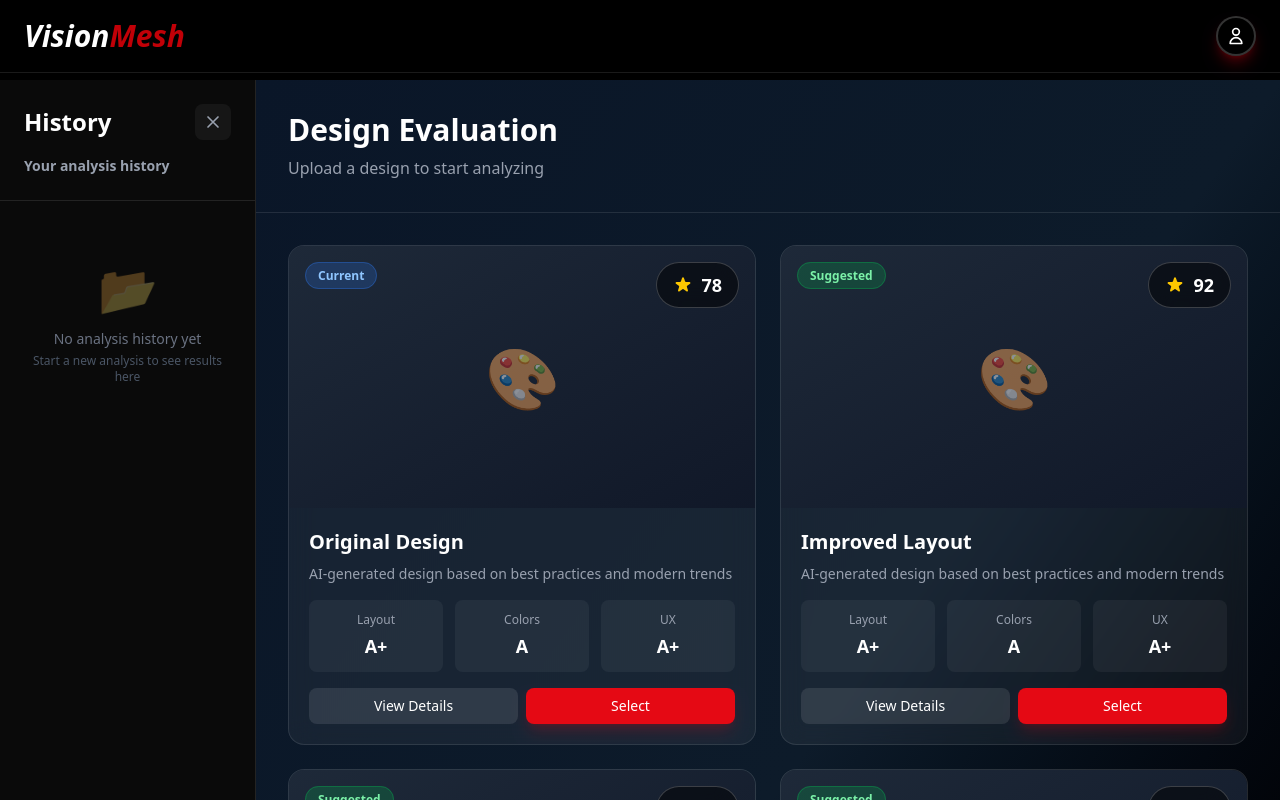
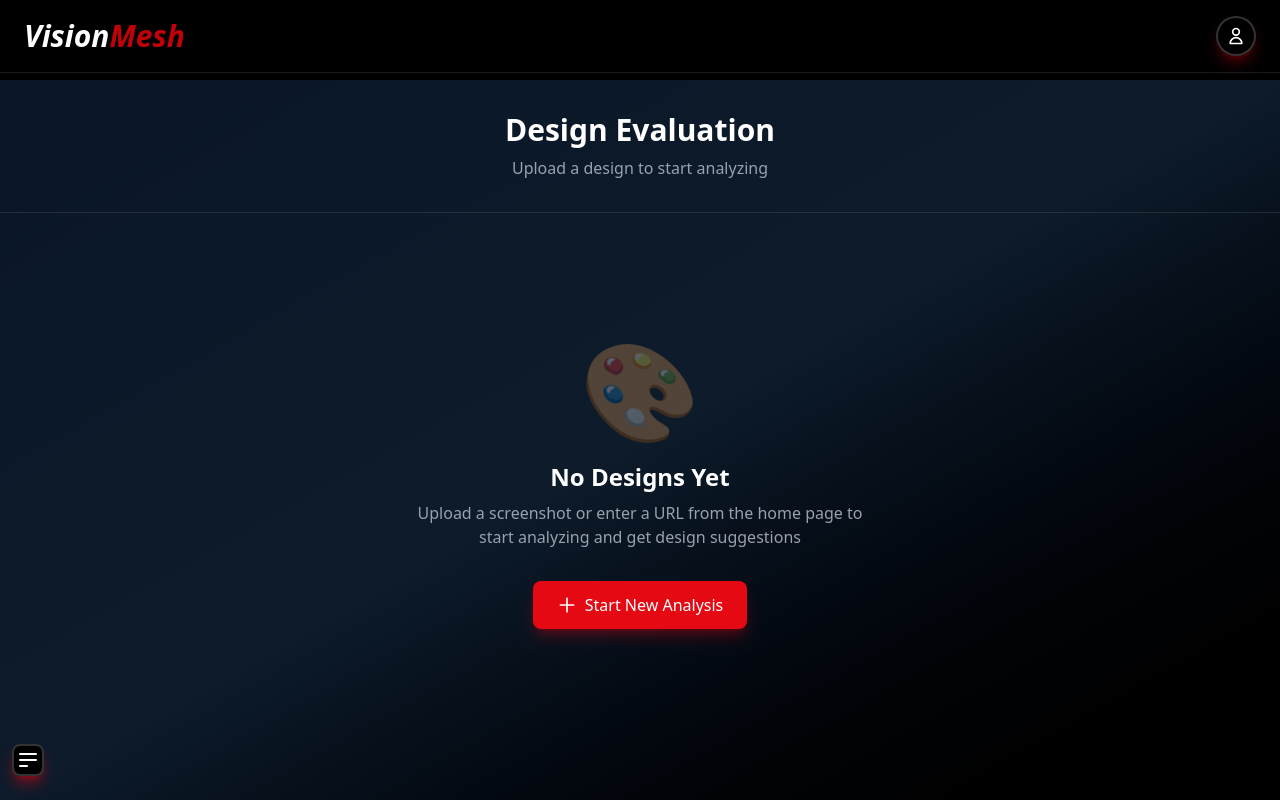
Before and after one commit to keneki21/VisionMesh, a React (Vite) app: page /evaluation in a window 1280 px wide. Shown: the top 800 px of the page. Built offline with nearby package versions, Linux system fonts and the light colour scheme.

Commit message:
Stuff Added

```diff
--- a/src/pages/Evaluation.jsx
+++ b/src/pages/Evaluation.jsx
@@ -4,21 +4,38 @@ import { useNavigate } from 'react-router-dom';
 function Evaluation() {
   const navigate = useNavigate();
   const [selectedHistory, setSelectedHistory] = useState(0);
+  const [showSidebar, setShowSidebar] = useState(false);
+  const [searchQuery, setSearchQuery] = useState('');
    // Sample design data
-  const designs = [
-    { id: 1, title: 'Original Design', score: 78, category: 'Current' },
-    { id: 2, title: 'Improved Layout', score: 92, category: 'Suggested' },
-    { id: 3, title: 'Color Variant', score: 85, category: 'Suggested' },
-    { id: 4, title: 'Modern Style', score: 88, category: 'Suggested' },
-  ];
+  // const designs = [
+  //   { id: 1, title: 'Original Design', score: 78, category: 'Current' },
+  //   { id: 2, title: 'Improved Layout', score: 92, category: 'Suggested' },
+  //   { id: 3, title: 'Color Variant', score: 85, category: 'Suggested' },
+  //   { id: 4, title: 'Modern Style', score: 88, category: 'Suggested' },
+  // ];
 
   const [historyItems, setHistoryItems] = useState([]);
-//   const [designs, setDesigns] = useState([]);
+  const [designs, setDesigns] = useState([]);
 
   return (
     <div className="min-h-screen bg-black flex overflow-hidden pt-20">
-      {/* Left Sidebar - History (20%) */}
-      <div className="w-[20%] bg-[#0a0a0a] border-r border-white/10 flex flex-col">
+      {/* Floating History Button - Bottom Left */}
+      <button
+        onMouseEnter={() => setShowSidebar(true)}
+        className="fixed left-3 bottom-6 z-40 w-8 h-8 rounded-lg bg-black hover:bg-[#b20710] border-2 border-white/20 hover:border-white/40 shadow-lg shadow-red-600/50 flex items-center justify-center transition-all duration-300 hover:scale-110"
+      >
+        <svg className="w-6 h-6 text-white" fill="none" stroke="currentColor" viewBox="0 0 24 24">
+          <path strokeLinecap="round" strokeLinejoin="round" strokeWidth={2} d="M4 6h16M4 12h16M4 18h7" />
+        </svg>
+      </button>
+
+      {/* Left Sidebar - History */}
+      <div
+        className={`fixed left-0 top-20 bottom-0 bg-[#0a0a0a] border-r border-white/10 flex flex-col transition-transform duration-300 z-50 ${
+          showSidebar ? 'translate-x-0 w-[280px]' : '-translate-x-full w-[280px]'
+        }`}
+        onMouseLeave={() => setShowSidebar(false)}
+      >
         {/* Header */}
         <div className="p-6 border-b border-white/10">
           <div className="flex items-center justify-between mb-4">
@@ -32,6 +49,21 @@ function Evaluation() {
               </svg>
             </button>
           </div>
+
+          {/* Search Bar */}
+          <div className="relative mb-3">
+            <input
+              type="text"
+              placeholder="Search history..."
+              value={searchQuery}
+              onChange={(e) => setSearchQuery(e.target.value)}
+              className="w-full px-4 py-2 pl-10 bg-white/5 border border-white/10 rounded-lg text-white placeholder-gray-500 text-sm focus:outline-none focus:border-red-500 transition-colors"
+            />
+            <svg className="w-4 h-4 text-gray-500 absolute left-3 top-1/2 -translate-y-1/2" fill="none" stroke="currentColor" viewBox="0 0 24 24">
+              <path strokeLinecap="round" strokeLinejoin="round" strokeWidth={2} d="M21 21l-6-6m2-5a7 7 0 11-14 0 7 7 0 0114 0z" />
+            </svg>
+          </div>
+
           <p className="text-sm text-gray-400 font-bold">Your analysis history</p>
         </div>
 
@@ -95,12 +127,12 @@ function Evaluation() {
         </div>
       </div>
 
-      {/* Right Side - Designs (70%) */}
-      <div className="flex-1 bg-gradient-to-br from-[#0a1628] via-[#0d1b2a] to-black overflow-y-auto">
+      {/* Right Side - Designs (Full Width) */}
+      <div className="flex-1 w-full bg-gradient-to-br from-[#0a1628] via-[#0d1b2a] to-black overflow-y-auto">
         {/* Header */}
         <div className="p-8 border-b border-white/10">
           <div className="flex items-center justify-between mb-2">
-            <h1 className="text-3xl font-bold text-white">
+            <h1 className="text-3xl font-bold text-white text-center items-center flex-1">
               Design Evaluation
             </h1>
             {historyItems.length > 0 && (
@@ -122,7 +154,7 @@ function Evaluation() {
               {historyItems[selectedHistory].name} - Analyzed on {historyItems[selectedHistory].date}
             </p>
           ) : (
-            <p className="text-gray-400">
+            <p className="text-gray-400 text-center items-center flex-1">
               Upload a design to start analyzing
             </p>
           )}
```
Also changed, not shown: src/components/sun.jsx (+7 -1 lines).
